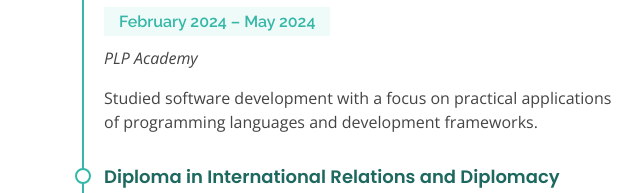
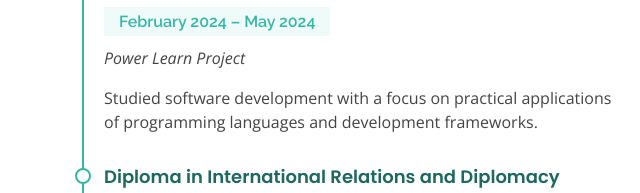
Before and after one commit to ClemenceKyende/my-portfolio-website, a plain HTML site: page resume.html in a window 1280 px wide. Shown: the part 1689-1882 px from the top of the page, 0-640 px from the left. Drawn offline with nearby package versions, Linux system fonts and the light colour scheme.

Commit message:
Initial Commit

```diff
--- a/resume.html
+++ b/resume.html
@@ -145,7 +145,7 @@
               <div class="resume-item">
               <h4>Software Development</h4>
               <h5>February 2024 – May 2024</h5>
-              <p><em>PLP Academy</em></p>
+              <p><em>Power Learn Project</em></p>
               <p>Studied software development with a focus on practical applications of programming languages and development frameworks.</p>
             </div>
 
```
